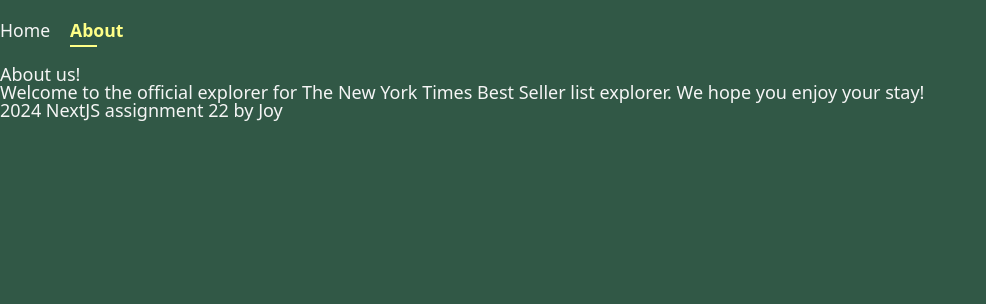
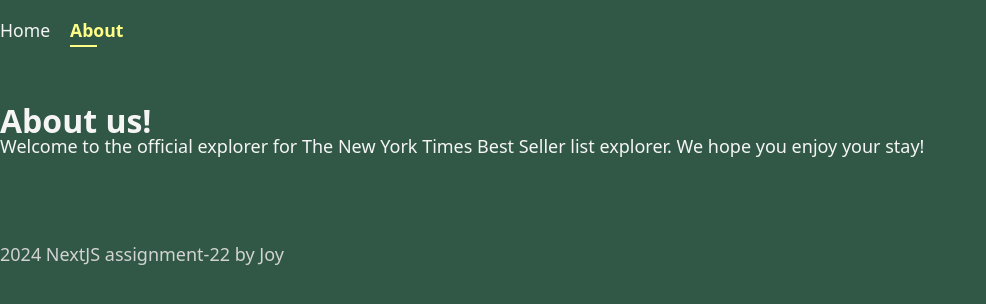
Before and after one commit to jungheeYoo/Assignment22-nytbestseller, a Next.js app: page /about in a window 1280 px wide. Shown: the top 304 px of the page, without its empty margins (0-986 px from the left). Built offline with nearby package versions, Linux system fonts and the light colour scheme.

Commit message:
스타일 - 어바웃, 푸터 추가

```diff
--- a/app/about/page.tsx
+++ b/app/about/page.tsx
@@ -1,11 +1,13 @@
+import styles from '../../styles/about.module.css';
+
 export const metadata = {
   title: 'About',
 };
 
 export default function About() {
   return (
-    <div>
-      <h1>About us!</h1>
+    <div className={styles.wrap}>
+      <h2 className={styles.title}>About us!</h2>
       <p>
         Welcome to the official explorer for The New York Times Best Seller list
         explorer. We hope you enjoy your stay!
--- a/components/footer.tsx
+++ b/components/footer.tsx
@@ -1,3 +1,5 @@
+import styles from '../styles/footer.module.css';
+
 export default function Footer() {
-  return <div>2024 NextJS assignment 22 by Joy</div>;
+  return <div className={styles.wrap}>2024 NextJS assignment-22 by Joy</div>;
 }
--- /dev/null
+++ b/styles/about.module.css
@@ -0,0 +1,13 @@
+.wrap {
+  width: 100%;
+  max-width: 1400px;
+  margin: 0 auto;
+  text-align: start;
+  padding-top: 40px;
+  padding-bottom: 50px;
+}
+
+.title {
+  font-size: 2rem;
+  font-weight: bolder;
+}
--- /dev/null
+++ b/styles/footer.module.css
@@ -0,0 +1,9 @@
+.wrap {
+  width: 100%;
+  max-width: 1400px;
+  margin: 0 auto;
+  text-align: start;
+  padding-top: 40px;
+  padding-bottom: 50px;
+  color: lightgray;
+}
```
